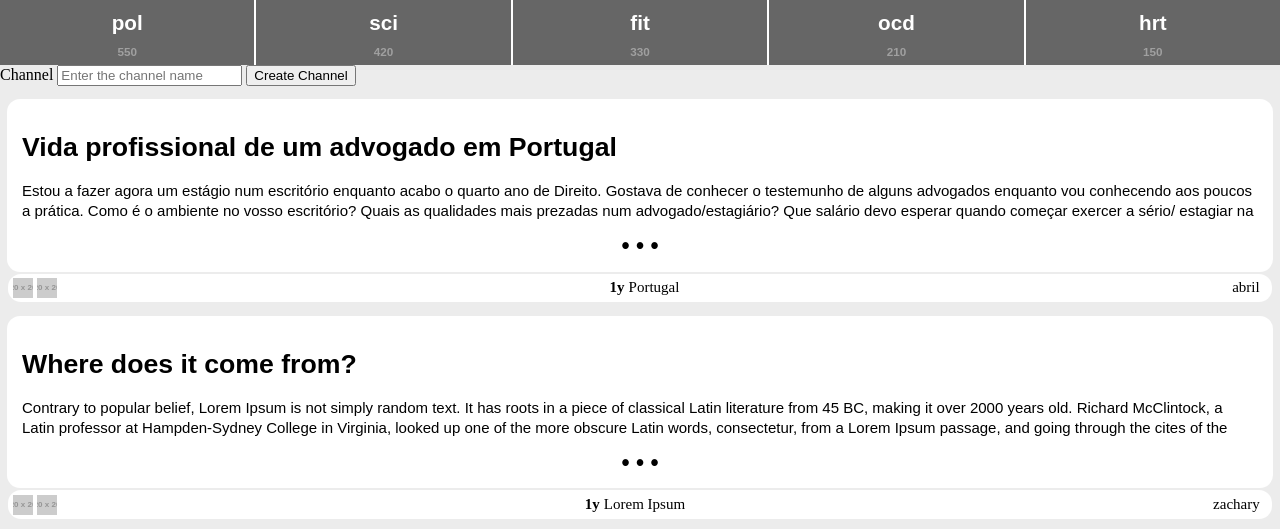
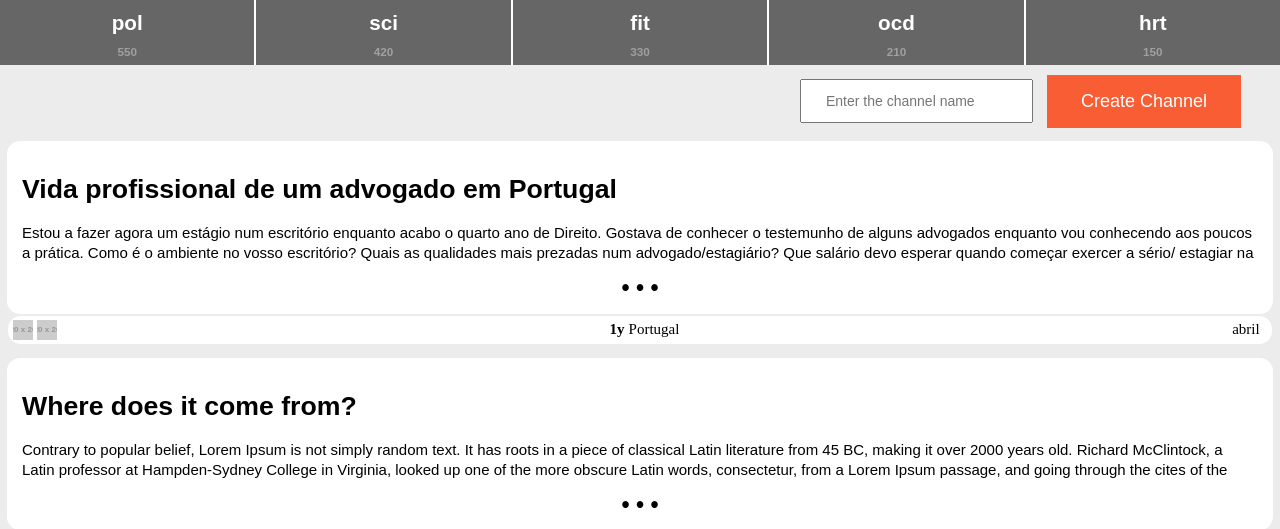
Before and after one commit to LuisAlvelaMendes/LTW, a PHP site: page /pages/homepage.php in a window 1280 px wide. Shown: the part 90-619 px from the top of the page. Run offline with PHP 8.4, Linux system fonts and the light colour scheme; data comes from the database, SQL or seed files in the repository; grey boxes labelled with a size stand in for pictures from a placeholder-image service; some libraries are stand-ins or nearby versions.

Commit message:
Create channel css

```diff
--- a/actions/action_createChannel.php
+++ b/actions/action_createChannel.php
@@ -6,8 +6,8 @@
     $name = $_POST['name'];
 
     // Don't allow certain characters
-    if ( !preg_match ("/^[a-zA-Z0-9]+$/", $username)) {
-        $_SESSION['messages'][] = array('type' => 'error', 'content' => 'Channels can only contain letters and numbers!');
+    if ( !preg_match ("/^[a-z A-Z0-9]+$/", $name)) {
+        $_SESSION['messages'][] = array('type' => 'error', 'content' => 'Channels names can only contain letters, numbers or spaces!');
         die(header('Location: ../pages/homepage.php'));
     }
 
--- a/css/channel.css
+++ b/css/channel.css
@@ -14,3 +14,28 @@
 {
     background-color: #f81109;
 }
+
+#createChannelText{
+    position: relative;
+    top: 9px;
+    left: 800px;
+    font-size: 14px;
+    padding: 12px 24px;
+}
+
+#createChannelButton{
+    position: relative;
+    top: 10px;
+    left: 810px;
+    background-color: #f95d34;
+    border: none;
+    color: white;
+    padding: 16px 34px;
+    font-size: 18px;
+    margin-bottom: 10px;
+}
+
+#createChannelButton:hover
+{
+    background-color: #f81109;
+}
--- a/templates/tpl_common.php
+++ b/templates/tpl_common.php
@@ -101,12 +101,11 @@
 	return $string ? implode(', ', $string) . '' : 'just now';
 } ?>
 
-
 <?php function draw_createChannel() { ?>
+	<link rel="stylesheet" href="../css/channel.css">
 	<form action='../actions/action_createChannel.php' method='post'>
-		<label for='title'>Channel</label>
-		<input type='text' placeholder='Enter the channel name' name='name' required>
-		<button type='submit'>Create Channel</button>
+		<input id="createChannelText" type='text' placeholder='Enter the channel name' name='name' required>
+		<button id="createChannelButton" type='submit'>Create Channel</button>
 	</form>
 <?php } ?>
 
@@ -116,7 +115,7 @@
 
 		<input type="hidden" name="channel" value="<?=$channel?>">
 
-		<button class="subscription" type='Subscribe'>Subscribe</button>
+		<button class="subscription" type='submit'>Subscribe</button>
 	</form>
 <?php } ?>
 
@@ -126,7 +125,7 @@
 
 		<input type="hidden" name="channel" value="<?=$channel?>">
 
-		<button class="subscription" type='Unsubscribe'>Unsubscribe</button>
+		<button class="subscription" type='submit'>Unsubscribe</button>
 	</form>
 <?php } ?>
 
--- a/templates/tpl_sub.php
+++ b/templates/tpl_sub.php
@@ -34,7 +34,7 @@
       $subscribedChannelsNames = getSubscribedChannels($username);
 
       if(empty($subscribedChannelsNames)) { ?>
-        <p> User has not subscribed to a channel ..</p>
+        <p> User has not subscribed to any channel .</p>
       <?php } else {
         foreach( $subscribedChannelsNames as $channelName) { ?>
           <p><a onclick="window.location.href='../pages/channel.php?name=<?=$channelName['channel']?>'"><?=$channelName['channel']?></a></p>
```
